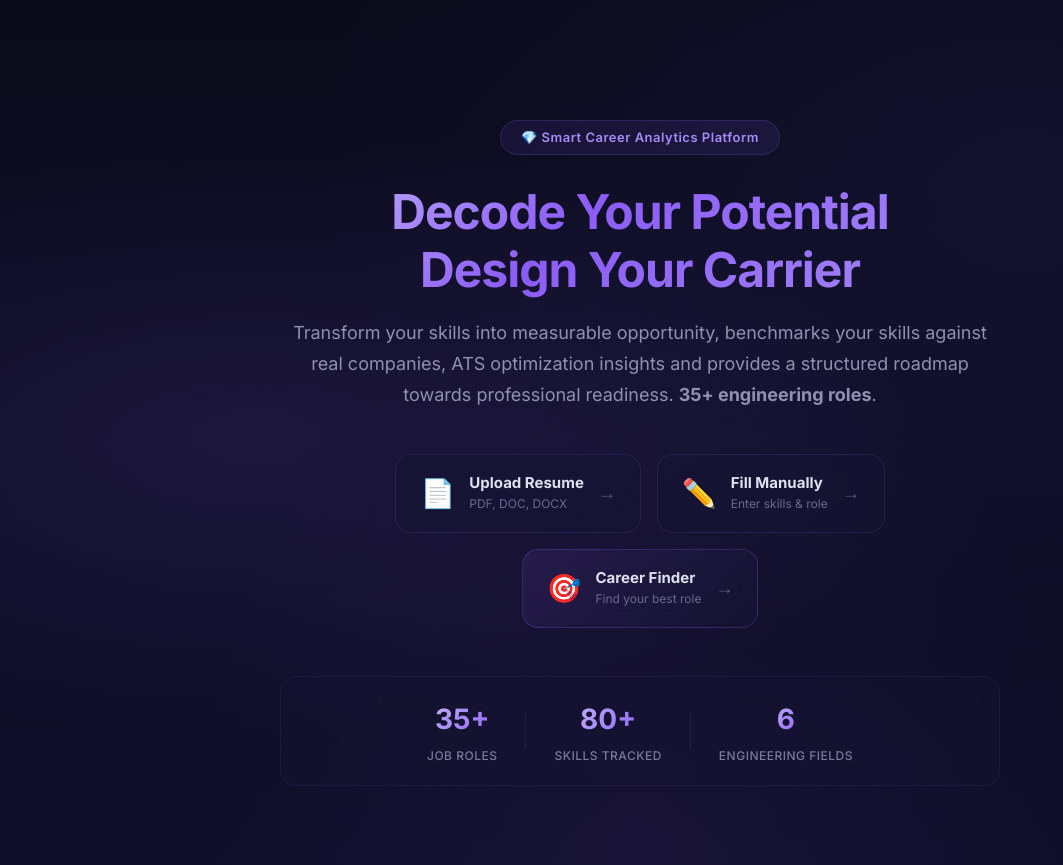
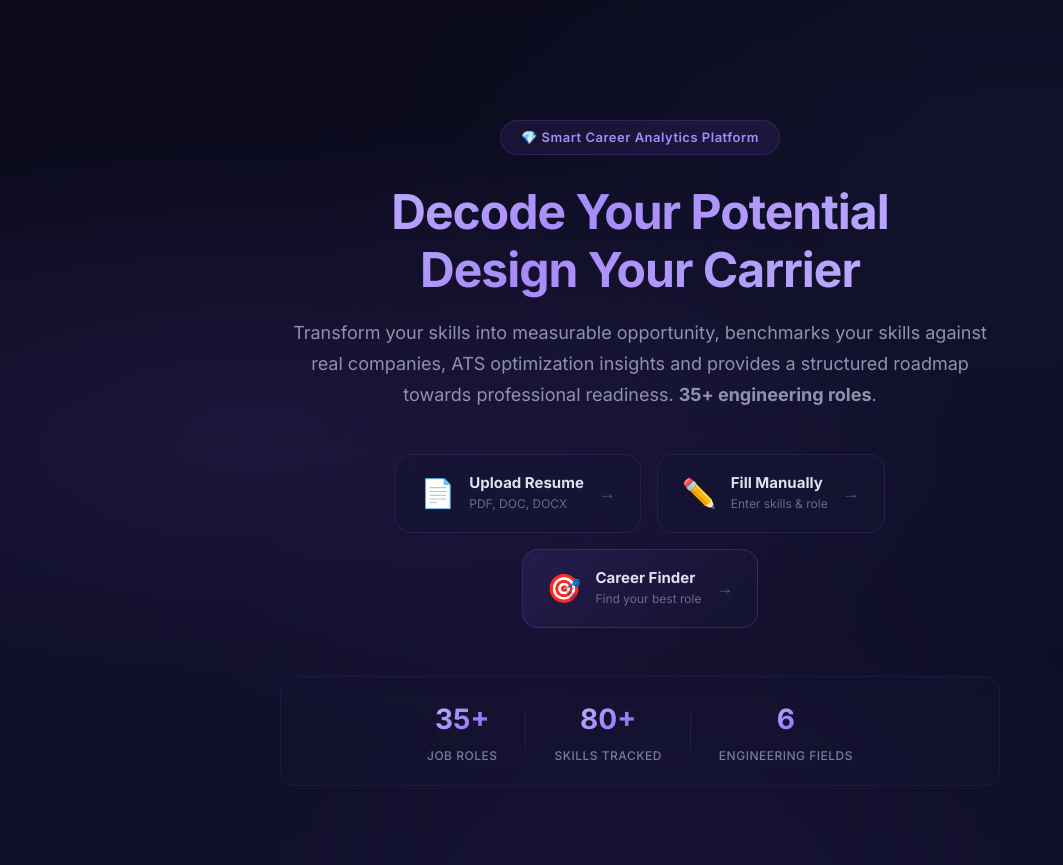
Before and after one commit to dishaghodke29/CarrierIQ, a Flask app: page / in a window 1280 px wide. Shown: the part 75-940 px from the top of the page, without its empty margins (0-1063 px from the left). Run offline with Flask 3, Linux system fonts and the light colour scheme; some libraries are stand-ins or nearby versions.

Commit message:
home page change

```diff
--- a/static/css/style.css
+++ b/static/css/style.css
@@ -304,7 +304,7 @@ body {
     font-size: 48px;
     font-weight: 700;
     margin-bottom: 20px;
-    background: linear-gradient(135deg, #c4b5fd 0%, #8b5cf6 40%, #a78bfa 100%);
+    background: linear-gradient(135deg, #c4b5fd 0%, #a78bfa 40%, #c4b5fd 100%);
     -webkit-background-clip: text;
     -webkit-text-fill-color: transparent;
     background-clip: text;
```
